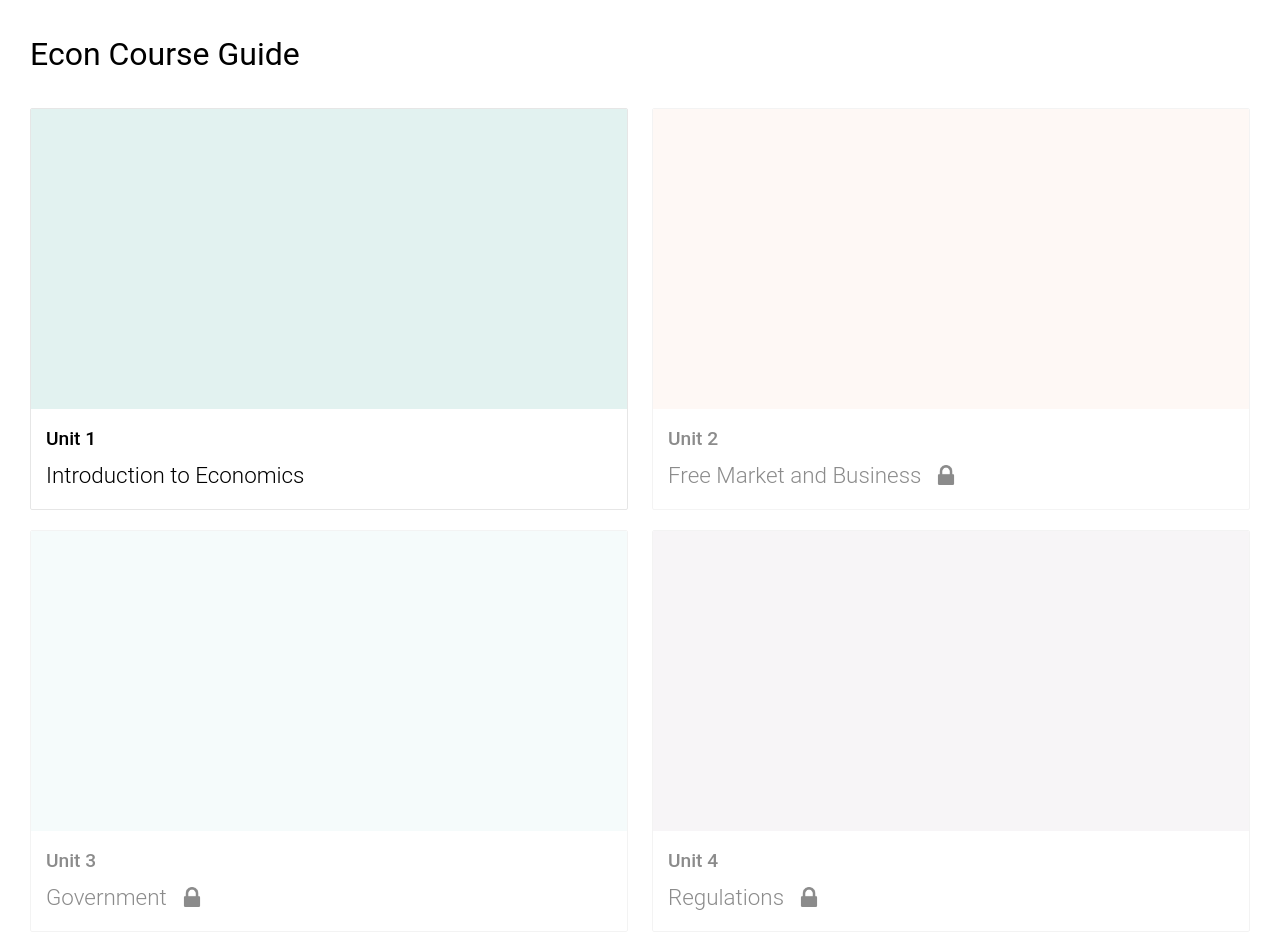
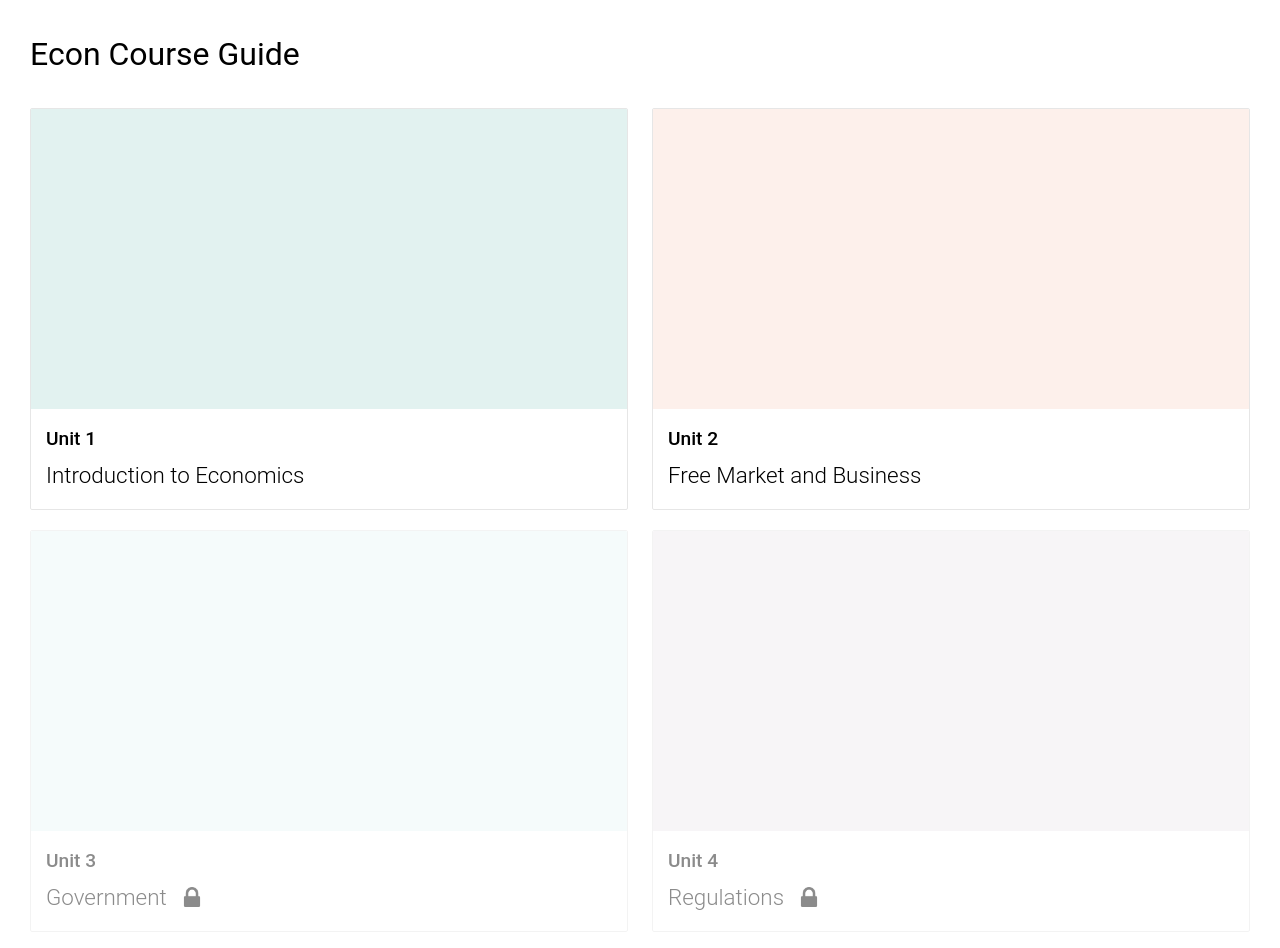
Before and after one commit to GarrettMould/econCourseSite, a React (Create React App) app: page / in a window 1280 px wide. Shown: the top 948 px of the page. Built offline with nearby package versions, Linux system fonts and the light colour scheme; a web font is replaced by a local one.

Commit message:
Add files via upload

```diff
--- a/src/CourseInformation.js
+++ b/src/CourseInformation.js
@@ -1,13 +1,15 @@
 import question_4 from "../src/images/question_4.png";
 import question_5 from "../src/images/question_5.png";
 import question_6 from "../src/images/question_6.png";
+import question_14 from "../src/images/question_14.png";
+import question_15 from "../src/images/question_15.png";
 
 export var courseInformation = [
   {
     id: 0,
     unitNumber: 1,
     unitUnlocked: true,
-    unitTestUnlocked: false,
+    unitTestUnlocked: true,
     unitName: "Introduction to Economics",
     unitBackgroundColor: "#e2f2f0",
     unitSolidColor: "#9BD3CB",
@@ -155,7 +157,7 @@ export var courseInformation = [
       {
         name: "U1-L7: Market Economies",
         subtopic: 3,
-        completed9AI: false,
+        completed9AI: true,
         completed11ADN1: true,
         completed12AB3: true,
         link:
@@ -164,8 +166,8 @@ export var courseInformation = [
       {
         name: "U1-L8: The Benefits of Market Economies",
         subtopic: 3,
-        completed9AI: false,
-        completed11ADN1: false,
+        completed9AI: true,
+        completed11ADN1: true,
         completed12AB3: true,
         link:
           "https://docs.google.com/presentation/d/13pfMbCKgeSQqHHYjZmB7nMX_38Wh4kteIIdPbPisx0c/edit?usp=sharing"
@@ -173,27 +175,27 @@ export var courseInformation = [
       {
         name: "U1-L9: Free Enterprise",
         subtopic: 3,
-        completed9AI: false,
-        completed11ADN1: false,
-        completed12AB3: false,
+        completed9AI: true,
+        completed11ADN1: true,
+        completed12AB3: true,
         link:
           "https://docs.google.com/presentation/d/1AtU0VCL3lXgSUvToMxtoVZMZRk96tmekjkrbCLZEEZs/edit?usp=sharing"
       },
       {
         name: "U1-L10: The Law of Demand",
         subtopic: 4,
-        completed9AI: false,
-        completed11ADN1: false,
-        completed12AB3: false,
+        completed9AI: true,
+        completed11ADN1: true,
+        completed12AB3: true,
         link:
           "https://docs.google.com/presentation/d/1XDwf1OhOgJDjZ-CQ-Cptlxqf4T9uCsmlFonEQMpJ5QM/edit?usp=sharing"
       },
       {
         name: "U1-L11: The Law of Supply",
         subtopic: 4,
-        completed9AI: false,
-        completed11ADN1: false,
-        completed12AB3: false,
+        completed9AI: true,
+        completed11ADN1: true,
+        completed12AB3: true,
         link:
           "https://docs.google.com/presentation/d/14Qw7DHq2GRERipCqEeDb4wJyZInAHMs1tkQr-uEuc_M/edit?usp=sharing"
       },
@@ -201,24 +203,33 @@ export var courseInformation = [
         name:
           "U1-L12: Equilibrium / Shifts in Supply and Demand / Externalities",
         subtopic: 4,
-        completed9AI: false,
-        completed11ADN1: false,
-        completed12AB3: false,
+        completed9AI: true,
+        completed11ADN1: true,
+        completed12AB3: true,
         link:
           "https://docs.google.com/presentation/d/1xbLpArB4j_-Wufx0dYj9czY73-Exk2m9V9pVn0XTWYM/edit?usp=sharing"
       },
       {
         name: "U1 Review",
         subtopic: 0,
-        completed9AI: false,
-        completed11ADN1: false,
-        completed12AB3: false,
+        completed9AI: true,
+        completed11ADN1: true,
+        completed12AB3: true,
         link:
           "https://docs.google.com/presentation/d/1Rsr1lNZ5SX_BB_iy93D8GC7raT5md1GHDOcEWSjwk2Y/edit?usp=sharing"
       }
     ],
     additionalResources: [
       {
+        name: "CIA World Factbook",
+        type: "Website",
+        summary:
+          "A website that provides detailed information about the economic systems of different countries.",
+        link: "https://www.cia.gov/the-world-factbook/",
+        subtopic: 2,
+        concepts: [{ name: "Economic Systems", subtopic: 2 }]
+      },
+      {
         name: "Real Life Examples of Opportunity Cost",
         type: "Article",
         summary:
@@ -533,6 +544,7 @@ export var courseInformation = [
       {
         questionNumber: 14,
         subtopic: 4,
+        image: question_14,
         questionText:
           "Choose the answer that best describes the situation displayed in the graph.",
         options: [
@@ -561,6 +573,7 @@ export var courseInformation = [
       {
         questionNumber: 15,
         subtopic: 4,
+        image: question_15,
         questionText:
           "The graph shows a shift in demand for Toyota Camry's. Which of the following scenarios is a potential cause of this shift?",
         options: [
@@ -595,7 +608,7 @@ export var courseInformation = [
   {
     id: 12,
     unitNumber: 2,
-    unitUnlocked: false,
+    unitUnlocked: true,
     unitTestUnlocked: false,
     unitName: "Free Market and Business",
     unitBackgroundColor: "#fdf0eb",
@@ -690,43 +703,43 @@ export var courseInformation = [
       {
         name: "U2-L1: Factors of Production",
         subtopic: 1,
-        completed9AI: false,
-        completed11ADN1: false,
+        completed9AI: true,
+        completed11ADN1: true,
+        completed12AB3: true,
+        link:
+          "https://docs.google.com/presentation/d/1uIdQMoCf8lv0gg5qhOq0MjcVqx22kn90ErRb1nlDE3k/edit?usp=sharing"
+      },
+      {
+        name: "U2-L2: Production Possibilities Curves",
+        subtopic: 1,
+        completed9AI: true,
+        completed11ADN1: true,
+        completed12AB3: true,
+        link:
+          "https://docs.google.com/presentation/d/1XvQoX09qWH5uL1ZTfeQDwfUTvle83DhrEP8ckgRQqqY/edit?usp=sharing"
+      },
+      {
+        name: "U2-L3: Forming a Business",
+        subtopic: 2,
+        completed9AI: true,
+        completed11ADN1: true,
+        completed12AB3: true,
+        link:
+          "https://docs.google.com/presentation/d/1WdZI7gANtLxtHXyjSGlrAJPKkeaW4vFgcvgIAuJTkQs/edit?usp=sharing"
+      },
+      {
+        name: "U2-L4: Types of Businesses",
+        subtopic: 2,
+        completed9AI: true,
+        completed11ADN1: true,
         completed12AB3: false,
         link:
-          "https://docs.google.com/presentation/d/1uIdQMoCf8lv0gg5qhOq0MjcVqx22kn90ErRb1nlDE3k/edit?usp=sharing"
-      },
-      {
-        name: "U2-L2: Production Possibilities Curves",
-        subtopic: 1,
-        completed9AI: false,
-        completed11ADN1: false,
-        completed12AB3: false,
-        link:
-          "https://docs.google.com/presentation/d/1XvQoX09qWH5uL1ZTfeQDwfUTvle83DhrEP8ckgRQqqY/edit?usp=sharing"
-      },
-      {
-        name: "U2-L3: Forming a Business",
-        subtopic: 2,
-        completed9AI: false,
-        completed11ADN1: false,
-        completed12AB3: false,
-        link:
-          "https://docs.google.com/presentation/d/1WdZI7gANtLxtHXyjSGlrAJPKkeaW4vFgcvgIAuJTkQs/edit?usp=sharing"
-      },
-      {
-        name: "U2-L4: Types of Businesses",
-        subtopic: 2,
-        completed9AI: false,
-        completed11ADN1: false,
-        completed12AB3: false,
-        link:
           "https://docs.google.com/presentation/d/1AotFtQYXz3ovcYRJP0a_o_JfQkdEu2DmY_1QUMfkGIU/edit?usp=sharing"
       },
       {
         name: "U2-L5: Labor and Labor Unions",
         subtopic: 3,
-        completed9AI: false,
+        completed9AI: true,
         completed11ADN1: false,
         completed12AB3: false,
         link:
--- a/src/InstructionsBox.js
+++ b/src/InstructionsBox.js
@@ -28,8 +28,8 @@ const InstructionsBox = (props) => {
       <div className="instructionsRowTwo">
         <p className="instructionsText">
           Complete the test by choosing the correct answer for each question.
-          Use the sidebar to access the relevant lesson slides for each
-          question.
+          Use your notes or the lesson Powerpoints to find the relevant
+          information.
         </p>
       </div>
     </div>
```
Also changed, not shown: src/images/question_14.png (added), src/images/question_15.png (added).
